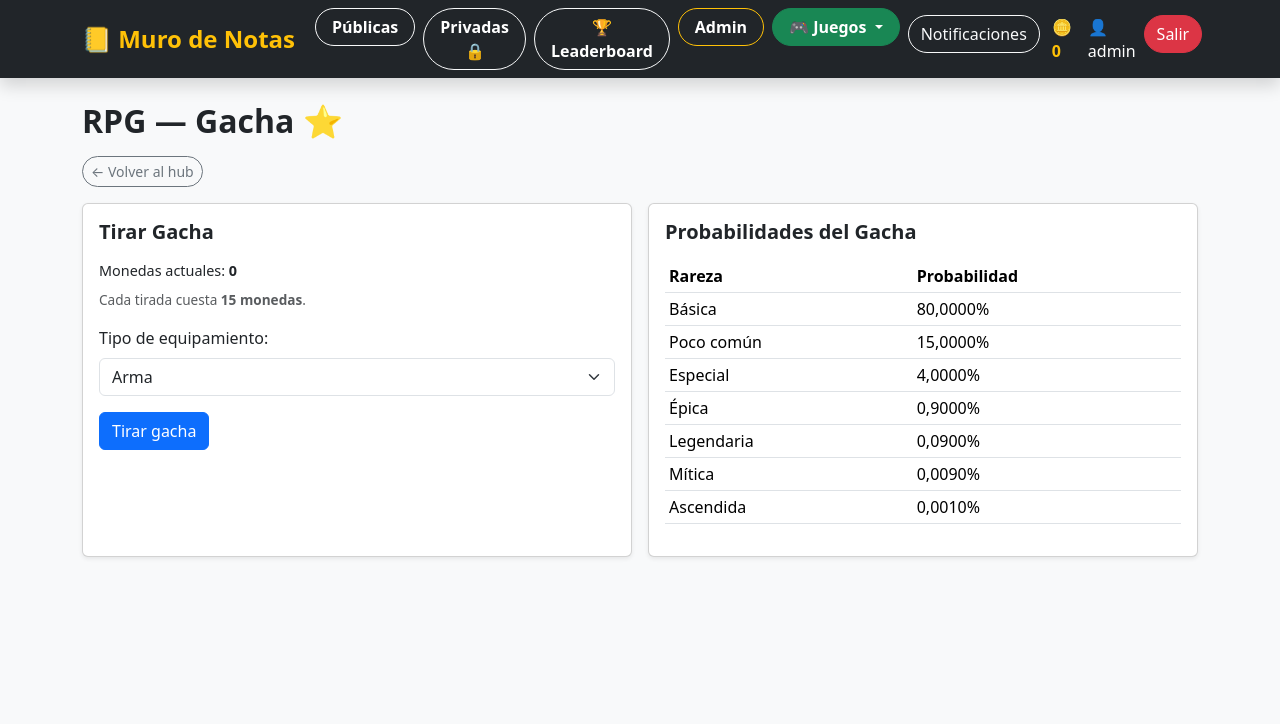
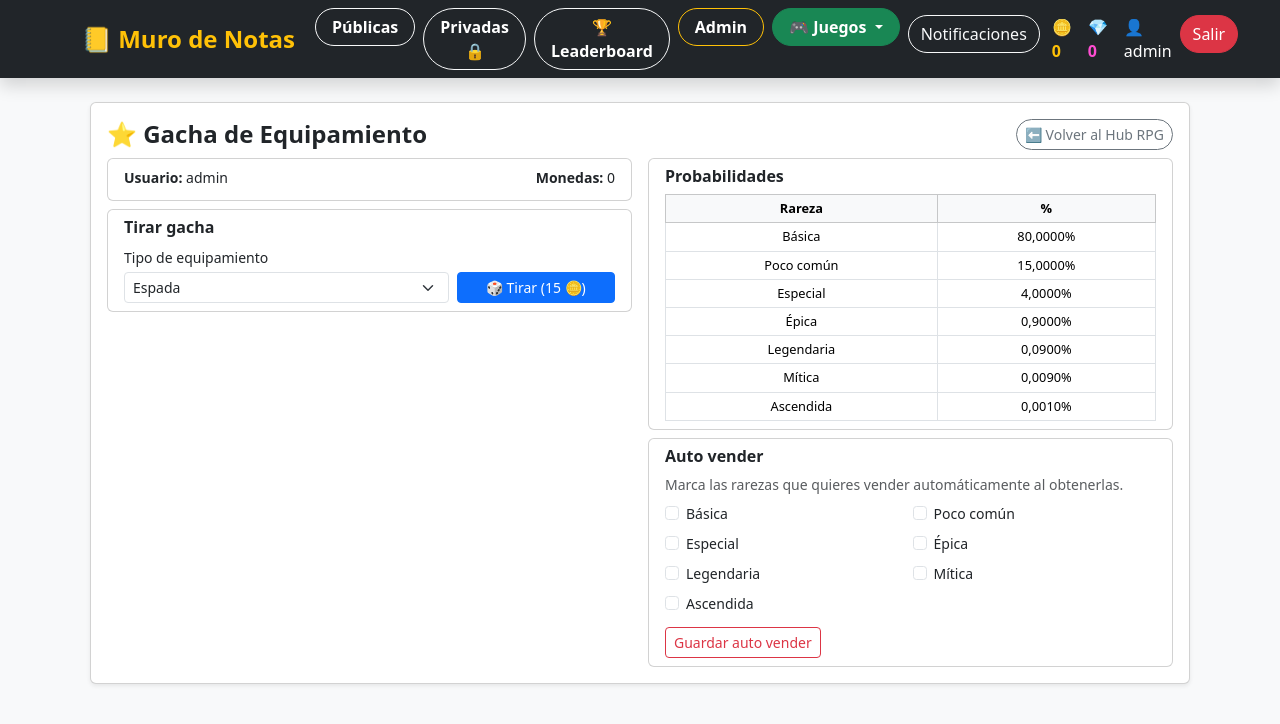
Before and after one commit to Nmcp1/testnote, a Django app: page /notes/rpg/gacha/ in a window 1280 px wide. Shown: the top 724 px of the page. Run offline with Django 5.2, Linux system fonts and the light colour scheme; a user stored in the database is signed in; data comes from the database, SQL or seed files in the repository; data that the repository does not hold is empty.

Commit message:
+rubies, +autovender

```diff
--- a/notes/context_processors.py
+++ b/notes/context_processors.py
@@ -27,4 +27,5 @@ def notifications_context(request):
         "unread_notifications_count": unread_count,
         "is_moderator": is_moderator,
         "user_coins": user_coins,
+        "user_rubies": profile.rubies,
     }
--- a/notes/models.py
+++ b/notes/models.py
@@ -118,8 +118,11 @@ class UserProfile(models.Model):
         User, on_delete=models.CASCADE, related_name="profile"
     )
     coins = models.PositiveIntegerField(default=0)
+    rubies = models.IntegerField(default=0)
     created_at = models.DateTimeField(auto_now_add=True)
     updated_at = models.DateTimeField(auto_now=True)
+
+    auto_sell_rarities = models.CharField(max_length=200, blank=True, default="")
 
     # Equipamiento actual
     equipped_weapon = models.ForeignKey(
--- a/notes/views.py
+++ b/notes/views.py
@@ -960,57 +960,115 @@ def rpg_gacha(request):
     profile = get_or_create_profile(request.user)
     rolled_item = None
     rolled_rarity = None
-
-    # Último slot seleccionado (por defecto: arma)
-    selected_slot = request.session.get(GACHA_LAST_SLOT_SESSION_KEY, "weapon")
+    auto_sold = False
+    auto_sell_gain = 0
+
+    # Último slot usado en el gacha (para que no se reseteé al refrescar)
+    last_slot = request.session.get("rpg_gacha_last_slot", ItemSlot.WEAPON.value)
+
+    # --- Preferencias de auto vender del usuario ---
+    auto_sell_set = set()
+    if profile.auto_sell_rarities:
+        auto_sell_set = set(
+            r for r in profile.auto_sell_rarities.split(",") if r.strip()
+        )
+
+    # Valores de venta por rareza (mismo sistema que el inventario)
+    SELL_VALUES = {
+        ItemRarity.BASIC: 2,
+        ItemRarity.UNCOMMON: 20,
+        ItemRarity.SPECIAL: 50,
+        ItemRarity.EPIC: 100,
+        ItemRarity.LEGENDARY: 300,
+        ItemRarity.MYTHIC: 500,
+        ItemRarity.ASCENDED: 1000,
+    }
 
     if request.method == "POST":
-        slot_code = request.POST.get("slot", selected_slot)
-
-        try:
-            slot = ItemSlot(slot_code)
-        except ValueError:
-            messages.error(request, "Slot inválido.")
+        action = request.POST.get("action", "roll")
+
+        # ----------------------------------------
+        # 1) Actualizar configuración de AUTO VENDER
+        # ----------------------------------------
+        if action == "config_autosell":
+            selected = request.POST.getlist("auto_sell")
+            # Guardamos los códigos de rareza como 'basic,uncommon,...'
+            profile.auto_sell_rarities = ",".join(selected)
+            profile.save()
+            messages.success(request, "Preferencias de auto vender actualizadas.")
             return redirect("rpg_gacha")
 
-        # Guardamos el último slot usado en la sesión
-        request.session[GACHA_LAST_SLOT_SESSION_KEY] = slot.value
-        selected_slot = slot.value
-
-        COST = 15
-        if profile.coins < COST:
-            messages.error(request, "No tienes suficientes monedas.")
-            return redirect("rpg_gacha")
-
-        rarity = roll_rarity()
-        stats = generate_item_stats(slot, rarity, from_gacha=True)
-        name = f"{SLOT_LABELS[slot]} {ItemRarity(rarity).label}"
-
-        item = CombatItem.objects.create(
-            owner=request.user,
-            name=name,
-            slot=slot,
-            rarity=rarity,
-            source=ItemSource.GACHA,
-            attack=stats["attack"],
-            defense=stats["defense"],
-            hp=stats["hp"],
-            crit_chance=stats["crit_chance"],
-            dodge_chance=stats["dodge_chance"],
-            speed=stats["speed"],
-        )
-
-        profile.coins -= COST
-        profile.save()
-
-        rolled_item = item
-        rolled_rarity = rarity
-
-        messages.success(
-            request,
-            f"¡Has obtenido {item.name}! ATK {item.attack}, DEF {item.defense}, HP {item.hp}."
-        )
-
+        # ----------------------------------------
+        # 2) Tirada de GACHA normal
+        # ----------------------------------------
+        elif action == "roll":
+            slot_code = request.POST.get("slot", last_slot)
+            try:
+                slot = ItemSlot(slot_code)
+            except ValueError:
+                messages.error(request, "Slot inválido.")
+                return redirect("rpg_gacha")
+
+            # Guardar en sesión el último slot seleccionado
+            request.session["rpg_gacha_last_slot"] = slot.value
+            last_slot = slot.value
+
+            COST = 15
+            if profile.coins < COST:
+                messages.error(request, "No tienes suficientes monedas.")
+                return redirect("rpg_gacha")
+
+            # Determinar rareza según las probabilidades configuradas
+            rarity = roll_rarity()
+            stats = generate_item_stats(slot, rarity, from_gacha=True)
+            name = f"{SLOT_LABELS[slot]} {ItemRarity(rarity).label}"
+
+            # Crear el ítem
+            item = CombatItem.objects.create(
+                owner=request.user,
+                name=name,
+                slot=slot,
+                rarity=rarity,
+                source=ItemSource.GACHA,
+                attack=stats["attack"],
+                defense=stats["defense"],
+                hp=stats["hp"],
+                crit_chance=stats["crit_chance"],
+                dodge_chance=stats["dodge_chance"],
+                speed=stats["speed"],
+            )
+
+            # Cobrar coste del gacha
+            profile.coins -= COST
+            profile.save()
+
+            # ¿Debe auto venderse según preferencias del usuario?
+            if rarity in auto_sell_set:
+                # Pasamos de código de rareza (string) a enum
+                rarity_enum = ItemRarity(rarity)
+                sell_price = SELL_VALUES.get(rarity_enum, 0)
+
+                if sell_price > 0:
+                    profile.coins += sell_price
+                    profile.save()
+
+                auto_sold = True
+                auto_sell_gain = sell_price
+
+                # Eliminamos el ítem del inventario
+                item.delete()
+
+
+                # No mostramos detalle del ítem porque ya no existe
+                rolled_item = None
+                rolled_rarity = rarity
+            else:
+                # Ítem se conserva normalmente
+                rolled_item = item
+                rolled_rarity = rarity
+
+
+    # Tabla de probabilidades para mostrar en la UI
     probs = get_gacha_probs()
     probabilities = [
         {
@@ -1026,7 +1084,10 @@ def rpg_gacha(request):
         "rolled_item": rolled_item,
         "rolled_rarity": rolled_rarity,
         "probabilities": probabilities,
-        "selected_slot": selected_slot,
+        "last_slot": last_slot,
+        "auto_sold": auto_sold,
+        "auto_sell_gain": auto_sell_gain,
+        "auto_sell_selected": auto_sell_set,
     }
     return render(request, "notes/rpg_gacha.html", context)
 
--- a/templates/base.html
+++ b/templates/base.html
@@ -101,13 +101,7 @@
                         <!-- RPG PvE / Economía -->
                         <li>
                             <a class="dropdown-item" href="{% url 'rpg_hub' %}">
-                                🗡️ RPG — HUB
-                            </a>
-                        </li>
-
-                        <li>
-                            <a class="dropdown-item" href="{% url 'rpg_tower' %}">
-                                🗼 Torre PvE
+                                🗡️ RPG — Torre
                             </a>
                         </li>
 
@@ -197,10 +191,17 @@
                         </a>
                     </li>
 
-                    <!-- Monedas -->
+                    <!-- Monedas normales -->
                     <li class="nav-item d-flex align-items-center mx-2">
                         <span class="text-warning fw-bold">
                             🪙 {{ user_coins|default:"0" }}
+                        </span>
+                    </li>
+
+                    <!-- Rubíes premium -->
+                    <li class="nav-item d-flex align-items-center mx-2">
+                        <span class="fw-bold" style="color:#ff4dd2;">
+                            💎 {{ user_rubies|default:"0" }}
                         </span>
                     </li>
 
--- a/templates/notes/rpg_gacha.html
+++ b/templates/notes/rpg_gacha.html
@@ -1,98 +1,180 @@
 {% extends "base.html" %}
+{% load static %}
 {% block content %}
 
-<h2 class="fw-bold mb-3">RPG — Gacha ⭐</h2>
+<div class="card shadow-sm mx-auto" style="max-width: 1100px;">
+  <div class="card-body py-3">
 
-<div class="d-flex flex-wrap gap-2 mb-3">
+    <div class="d-flex justify-content-between align-items-center mb-2">
+      <h4 class="fw-bold mb-0">⭐ Gacha de Equipamiento</h4>
       <a href="{% url 'rpg_hub' %}" class="btn btn-outline-secondary btn-sm rounded-pill">
-    ← Volver al hub
+        ⬅ Volver al Hub RPG
       </a>
     </div>
 
     <div class="row g-3">
-  <!-- Columna izquierda: Gacha -->
+
+      <!-- COLUMNA IZQUIERDA -->
       <div class="col-lg-6">
-    <div class="card shadow-sm h-100">
-      <div class="card-body">
-        <h5 class="fw-bold mb-3">Tirar Gacha</h5>
 
-        <p class="mb-2" style="font-size: 0.9rem;">
-          Monedas actuales: <strong>{{ profile.coins }}</strong>
-        </p>
-        <p class="mb-3 text-muted" style="font-size: 0.85rem;">
-          Cada tirada cuesta <strong>15 monedas</strong>.
-        </p>
+        <!-- Perfil -->
+        <div class="card mb-2">
+          <div class="card-body py-2">
+            <div class="d-flex justify-content-between small mb-1">
+              <span><strong>Usuario:</strong> {{ request.user.username }}</span>
+              <span><strong>Monedas:</strong> {{ profile.coins }}</span>
+            </div>
+          </div>
+        </div>
 
-        <form method="post" class="mb-3">
+        <!-- Tirar gacha -->
+        <div class="card mb-2">
+          <div class="card-body py-2">
+            <h6 class="fw-bold mb-2">Tirar gacha</h6>
+
+            <form method="post" class="row g-2 align-items-end">
               {% csrf_token %}
-          <div class="mb-3">
-            <label for="slot" class="form-label">Tipo de equipamiento:</label>
-            <select name="slot" id="slot" class="form-select">
-              <option value="weapon" {% if selected_slot == "weapon" %}selected{% endif %}>Arma</option>
-              <option value="helmet" {% if selected_slot == "helmet" %}selected{% endif %}>Casco</option>
-              <option value="armor" {% if selected_slot == "armor" %}selected{% endif %}>Armadura</option>
-              <option value="pants" {% if selected_slot == "pants" %}selected{% endif %}>Pantalones</option>
-              <option value="boots" {% if selected_slot == "boots" %}selected{% endif %}>Botas</option>
-              <option value="shield" {% if selected_slot == "shield" %}selected{% endif %}>Escudo</option>
-              <option value="amulet" {% if selected_slot == "amulet" %}selected{% endif %}>Amuleto</option>
+              <input type="hidden" name="action" value="roll">
+
+              <div class="col-8">
+                <label class="form-label mb-1 small">Tipo de equipamiento</label>
+                <select name="slot" class="form-select form-select-sm">
+                  <option value="weapon"   {% if last_slot == 'weapon' %}selected{% endif %}>Espada</option>
+                  <option value="helmet"   {% if last_slot == 'helmet' %}selected{% endif %}>Casco</option>
+                  <option value="armor"    {% if last_slot == 'armor' %}selected{% endif %}>Armadura</option>
+                  <option value="pants"    {% if last_slot == 'pants' %}selected{% endif %}>Pantalones</option>
+                  <option value="boots"    {% if last_slot == 'boots' %}selected{% endif %}>Botas</option>
+                  <option value="shield"   {% if last_slot == 'shield' %}selected{% endif %}>Escudo</option>
+                  <option value="amulet"   {% if last_slot == 'amulet' %}selected{% endif %}>Amuleto</option>
                 </select>
               </div>
 
-          <button type="submit" class="btn btn-primary">
-            Tirar gacha
+              <div class="col-4 text-end">
+                <button class="btn btn-primary w-100 btn-sm">
+                  🎲 Tirar (15 🪙)
                 </button>
+              </div>
             </form>
+          </div>
+        </div>
 
-        {% if rolled_item %}
-          <hr>
-          <h6 class="fw-bold">Resultado de la última tirada</h6>
-          <p class="mb-1">
+        <!-- Resultado -->
+        {% if rolled_item or rolled_rarity %}
+        <div class="card border-primary">
+          <div class="card-body py-2">
+            <h6 class="fw-bold mb-2">Resultado</h6>
+
+            {% if auto_sold %}
+              <p class="mb-1 small">
+                Obtuviste un objeto de rareza
+                <strong>
+                  {% for row in probabilities %}
+                    {% if row.code == rolled_rarity %}
+                      {{ row.label }}
+                    {% endif %}
+                  {% endfor %}
+                </strong>,
+                pero estaba marcada para <span class="text-danger fw-bold">auto vender</span>.
+              </p>
+              <p class="mb-0 small">
+                Ganaste <strong>{{ auto_sell_gain }}</strong> monedas.
+              </p>
+            {% else %}
+              <p class="mb-1 small">
                 Obtuviste: <strong>{{ rolled_item.name }}</strong>
               </p>
-          <p class="mb-1" style="font-size: 0.9rem;">
-            ATK {{ rolled_item.attack }} |
-            DEF {{ rolled_item.defense }} |
-            HP {{ rolled_item.hp }} |
-            CRIT {{ rolled_item.crit_chance }}% |
-            ESQ {{ rolled_item.dodge_chance }}% |
-            VEL {{ rolled_item.speed }}
+              <p class="mb-0 text-muted small">
+                ATK {{ rolled_item.attack }} · DEF {{ rolled_item.defense }} · HP {{ rolled_item.hp }}<br>
+                Crit {{ rolled_item.crit_chance }}% · Esquive {{ rolled_item.dodge_chance }}% · Velocidad {{ rolled_item.speed }}
               </p>
             {% endif %}
           </div>
         </div>
+        {% endif %}
+
       </div>
 
-  <!-- Columna derecha: Probabilidades -->
+      <!-- COLUMNA DERECHA -->
       <div class="col-lg-6">
-    <div class="card shadow-sm h-100">
-      <div class="card-body">
-        <h5 class="fw-bold mb-3">Probabilidades del Gacha</h5>
 
-        {% if probabilities %}
-          <table class="table table-sm">
-            <thead>
+        <div class="row g-2">
+
+          <!-- Probabilidades (tabla pequeña) -->
+          <div class="col-12">
+            <div class="card h-100">
+              <div class="card-body py-2">
+                <h6 class="fw-bold mb-2">Probabilidades</h6>
+                <div class="table-responsive">
+                  <table class="table table-sm table-bordered text-center align-middle mb-0"
+                         style="font-size: 0.8rem;">
+                    <thead class="table-light">
                       <tr>
-                <th>Rareza</th>
-                <th>Probabilidad</th>
+                        <th class="py-1">Rareza</th>
+                        <th class="py-1">%</th>
                       </tr>
                     </thead>
                     <tbody>
                       {% for row in probabilities %}
                       <tr>
-                <td>{{ row.label }}</td>
-                <td>{{ row.percent|floatformat:4 }}%</td>
+                        <td class="py-1">{{ row.label }}</td>
+                        <td class="py-1">{{ row.percent|floatformat:4 }}%</td>
                       </tr>
                       {% endfor %}
                     </tbody>
                   </table>
-        {% else %}
-          <p class="text-muted mb-0">
-            No hay probabilidades configuradas.
-          </p>
-        {% endif %}
                 </div>
               </div>
             </div>
           </div>
 
+          <!-- Auto vender -->
+          <div class="col-12">
+            <div class="card h-100">
+              <div class="card-body py-2">
+                <h6 class="fw-bold mb-2">Auto vender</h6>
+                <p class="text-muted small mb-2">
+                  Marca las rarezas que quieres vender automáticamente al obtenerlas.
+                </p>
+
+                <form method="post">
+                  {% csrf_token %}
+                  <input type="hidden" name="action" value="config_autosell">
+
+                  <div class="row g-1">
+                    {% for row in probabilities %}
+                    <div class="col-6">
+                      <div class="form-check small">
+                        <input
+                          class="form-check-input"
+                          type="checkbox"
+                          name="auto_sell"
+                          value="{{ row.code }}"
+                          id="autosell_{{ row.code }}"
+                          {% if row.code in auto_sell_selected %}checked{% endif %}
+                        >
+                        <label class="form-check-label" for="autosell_{{ row.code }}">
+                          {{ row.label }}
+                        </label>
+                      </div>
+                    </div>
+                    {% endfor %}
+                  </div>
+
+                  <button class="btn btn-outline-danger btn-sm mt-2">
+                    Guardar auto vender
+                  </button>
+                </form>
+              </div>
+            </div>
+          </div>
+
+        </div>
+
+      </div>
+
+    </div>
+
+  </div>
+</div>
+
 {% endblock %}
```
Also changed, not shown: notes/migrations/0017_userprofile_rubies.py (added), notes/migrations/0018_userprofile_auto_sell_rarities.py (added). Lines whose indentation alone changed are shown as unchanged.
